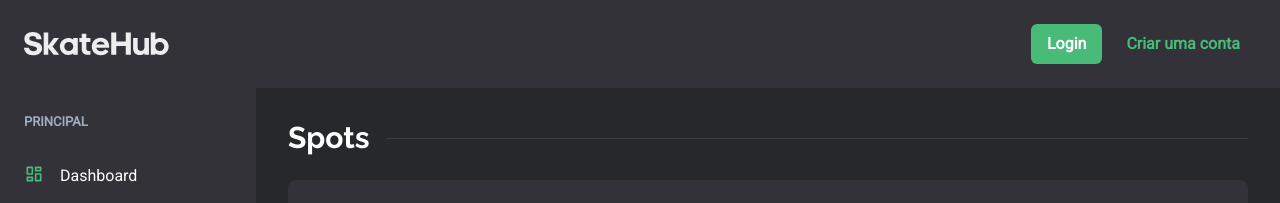
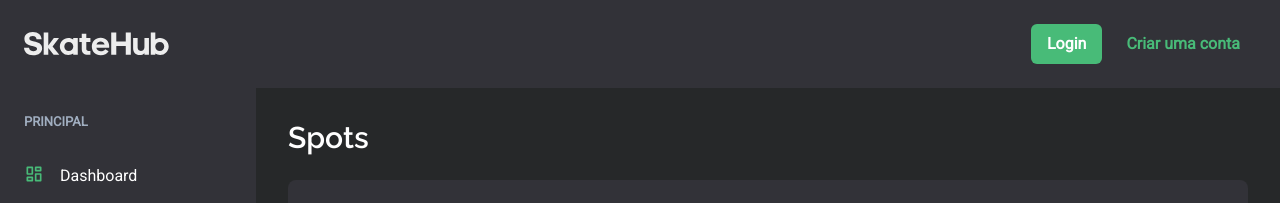
Before and after one commit to jpcmf/Frontend-GraduateProgram-FullStack-2024, a Next.js app: page /spots in a window 1280 px wide. Shown: the top 203 px of the page. Built offline with nearby package versions, Linux system fonts and the light colour scheme; no server answers.

Commit message:
fix: enhance TitleSection component with fontWeight prop and clean up code

```diff
--- a/src/components/TitleSection/index.tsx
+++ b/src/components/TitleSection/index.tsx
@@ -1,15 +1,20 @@
-import { Box, Divider, Flex, Heading, useColorModeValue } from "@chakra-ui/react";
+import { Box, Flex, Heading, useColorModeValue } from "@chakra-ui/react";
 
-export function TitleSection({ title, size = "lg" }: { title: string; size?: string }) {
+interface TitleSectionProps {
+  title: string;
+  size?: string;
+  fontWeight?: string;
+}
+
+export function TitleSection({ title, size = "lg", fontWeight = "semibold" }: TitleSectionProps) {
   const titleBgColor = useColorModeValue("white", "gray.900");
 
   return (
     <Box mb={6}>
-      <Flex direction="row" alignItems="center" position="relative">
-        <Heading size={size} bg={titleBgColor} py={0} pr={4}>
+      <Flex direction="row" alignItems="center">
+        <Heading size={size} fontWeight={fontWeight} bg={titleBgColor} py={0} pr={4}>
           {title}
         </Heading>
-        <Divider my="0" borderColor="gray.700" position="absolute" left={0} right={0} zIndex={-1} />
       </Flex>
     </Box>
   );
```
